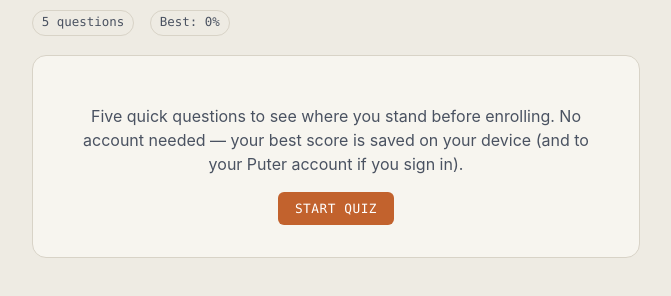
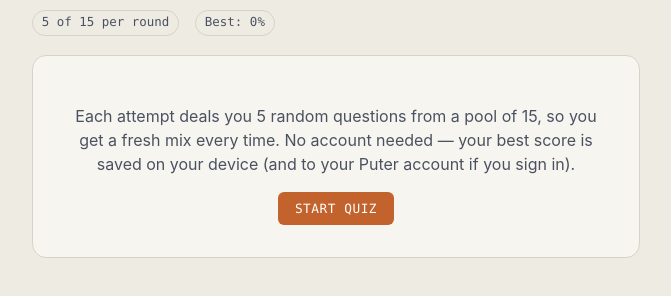
Before and after one commit to rajbabna/LMS-CableNet, a plain HTML site: page tools/basic-network-quiz.html in a window 1280 px wide. Shown: the part 86-382 px from the top of the page, without its empty margins (304-975 px from the left). Drawn offline with Linux system fonts and the light colour scheme.

Commit message:
feat(quiz): expand to 15-question pool, deal 5 random per attempt for varied rounds

```diff
--- a/tools/basic-network-quiz.html
+++ b/tools/basic-network-quiz.html
@@ -218,13 +218,13 @@
     <h1>Basic Network Quiz</h1>
   </div>
   <div class="quiz-meta">
-    <span class="pill" id="cardCount">5 questions</span>
+    <span class="pill" id="cardCount">5 of 15 per round</span>
     <span class="pill" id="bestPill">Best: —</span>
   </div>
 
   <!-- Start screen -->
   <div class="start-screen" id="startScreen">
-    <p>Five quick questions to see where you stand before enrolling. No account needed — your best score is saved on your device (and to your Puter account if you sign in).</p>
+    <p>Each attempt deals you 5 random questions from a pool of 15, so you get a fresh mix every time. No account needed — your best score is saved on your device (and to your Puter account if you sign in).</p>
     <button class="btn-primary" id="startBtn">Start Quiz</button>
   </div>
 
@@ -264,7 +264,9 @@
 (function () {
   'use strict';
 
-  // ---- Simple, beginner-friendly questions ----
+  // ---- Beginner-friendly question pool ----
+  // Each attempt deals 5 random questions from this pool, so every
+  // student gets a different set.
   var QUESTIONS = [
     {
       q: "What is the internet?",
@@ -295,11 +297,74 @@
       options: ["To make the internet faster", "To keep our accounts and personal data safe", "To charge devices", "To connect to Wi-Fi"],
       correct: 1,
       explanation: "Passwords protect your accounts so only you (and people you trust) can access them."
+    },
+    {
+      q: "What does an Ethernet cable do?",
+      options: ["Connects a device to a wired network", "Charges your phone wirelessly", "Increases your screen brightness", "Stores your photos"],
+      correct: 0,
+      explanation: "Ethernet is the wired way to connect devices like a computer to a router or switch for a stable link."
+    },
+    {
+      q: "What is a modem?",
+      options: ["The box that connects your home to your internet service", "A tool for cutting cable", "A type of web browser", "An app for printing"],
+      correct: 0,
+      explanation: "A modem connects your home network to your internet service provider's line."
+    },
+    {
+      q: "What is an IP address?",
+      options: ["A unique address that identifies a device on a network", "A password for your Wi-Fi", "A type of cable connector", "An email address"],
+      correct: 0,
+      explanation: "An IP address is like a mailing address for a device, so data can find its way to it."
+    },
+    {
+      q: "What is a LAN?",
+      options: ["A network in a small area like a home or office", "A very long cable", "A type of password", "A web address"],
+      correct: 0,
+      explanation: "LAN stands for Local Area Network — a network covering a small area with devices close together."
+    },
+    {
+      q: "What does 'bandwidth' mean?",
+      options: ["How much data a connection can carry at once", "The width of a cable", "The speed of your fan", "The number of devices you own"],
+      correct: 0,
+      explanation: "Bandwidth is how much data a connection can move at one time — higher is better for streaming and downloads."
+    },
+    {
+      q: "What does a network switch do?",
+      options: ["Connects multiple devices on a network so they can communicate", "Charges your devices", "Connects your home to the power grid", "Stores your passwords"],
+      correct: 0,
+      explanation: "A switch links wired devices and forwards data between them inside a network."
+    },
+    {
+      q: "What does Mbps measure?",
+      options: ["Cable length", "Internet speed", "Screen size", "Battery life"],
+      correct: 1,
+      explanation: "Megabits per second (Mbps) measures how fast data travels on your connection."
+    },
+    {
+      q: "What is a browser cache?",
+      options: ["Stored copies of web pages that make them load faster", "A list of your passwords", "A type of Wi-Fi router", "A backup of your files"],
+      correct: 0,
+      explanation: "The cache keeps recent copies of pages on your device so revisiting them is quicker."
+    },
+    {
+      q: "What does a firewall do?",
+      options: ["Blocks unwanted traffic to protect your network", "Speeds up your internet connection", "Cools down your computer", "Powers your router"],
+      correct: 0,
+      explanation: "A firewall filters what data can enter or leave your network, keeping unwanted traffic out."
+    },
+    {
+      q: "What does the @ symbol separate in an email address?",
+      options: ["The username from the domain", "The password from the username", "The subject from the message", "The sender from the receiver"],
+      correct: 0,
+      explanation: "In name@example.com, the @ separates your username from the mail server's domain."
     }
   ];
 
   var STORE_KEY = 'cn_basic_quiz_best';
   var PUTER_KV_KEY = 'cn_basic_quiz_best_score';
+
+  var POOL_SIZE = QUESTIONS.length;
+  var ROUND_SIZE = 5;
 
   var currentDeck = [];
   var currentIndex = 0;
@@ -374,7 +439,7 @@
     el.startScreen.style.display = 'none';
     el.resultsScreen.style.display = 'none';
     el.quizScreen.style.display = 'block';
-    el.cardCount.textContent = deck.length + ' questions';
+    el.cardCount.textContent = deck.length + ' of ' + POOL_SIZE + ' per round';
     renderQuestion();
   }
 
@@ -456,8 +521,8 @@
   }
 
   // ---- Wire up ----
-  el.startBtn.addEventListener('click', function () { startQuiz(shuffle(QUESTIONS)); });
-  el.retryBtn.addEventListener('click', function () { startQuiz(shuffle(QUESTIONS)); });
+  el.startBtn.addEventListener('click', function () { startQuiz(shuffle(QUESTIONS).slice(0, ROUND_SIZE)); });
+  el.retryBtn.addEventListener('click', function () { startQuiz(shuffle(QUESTIONS).slice(0, ROUND_SIZE)); });
   el.nextBtn.addEventListener('click', function () {
     currentIndex++;
     renderQuestion();
```
